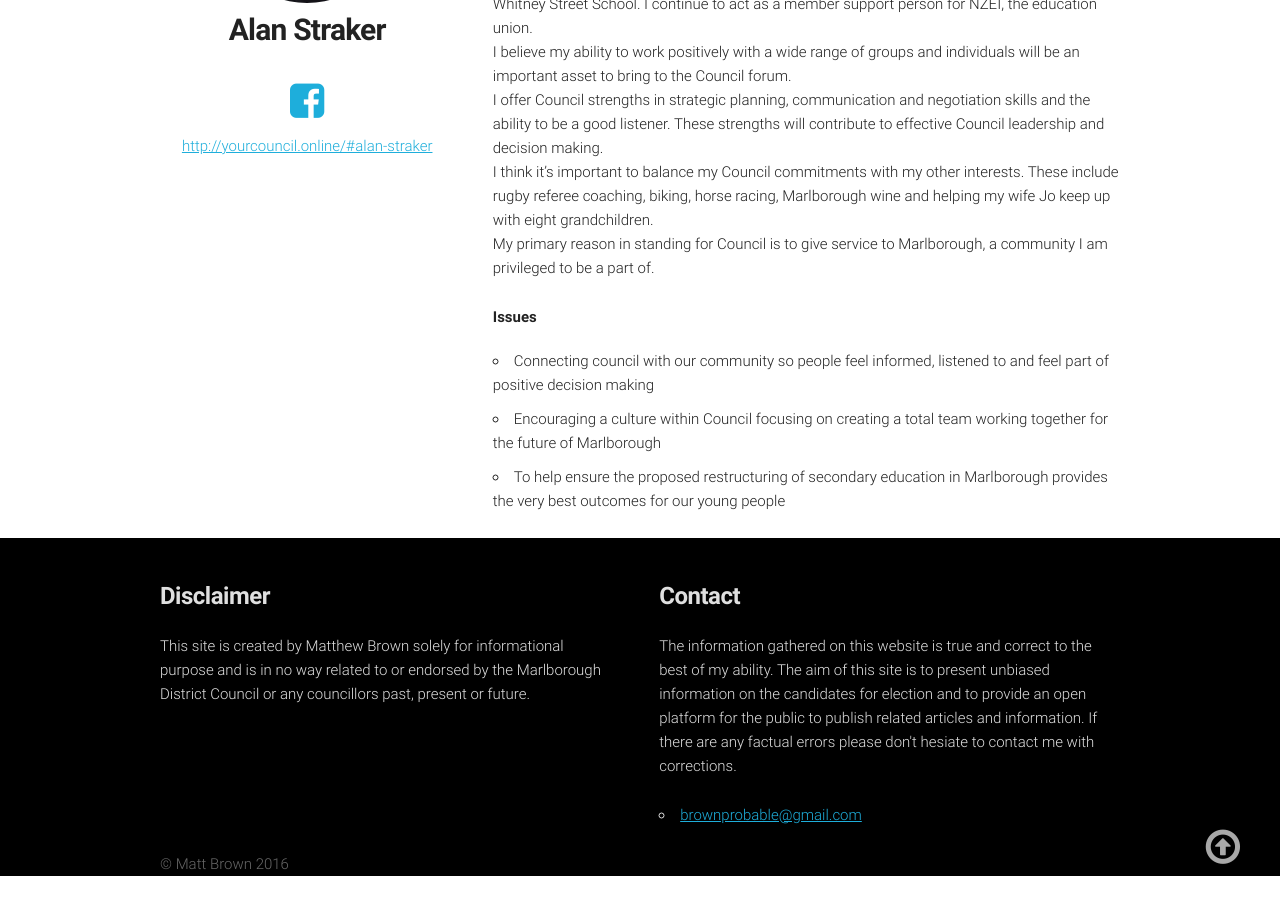
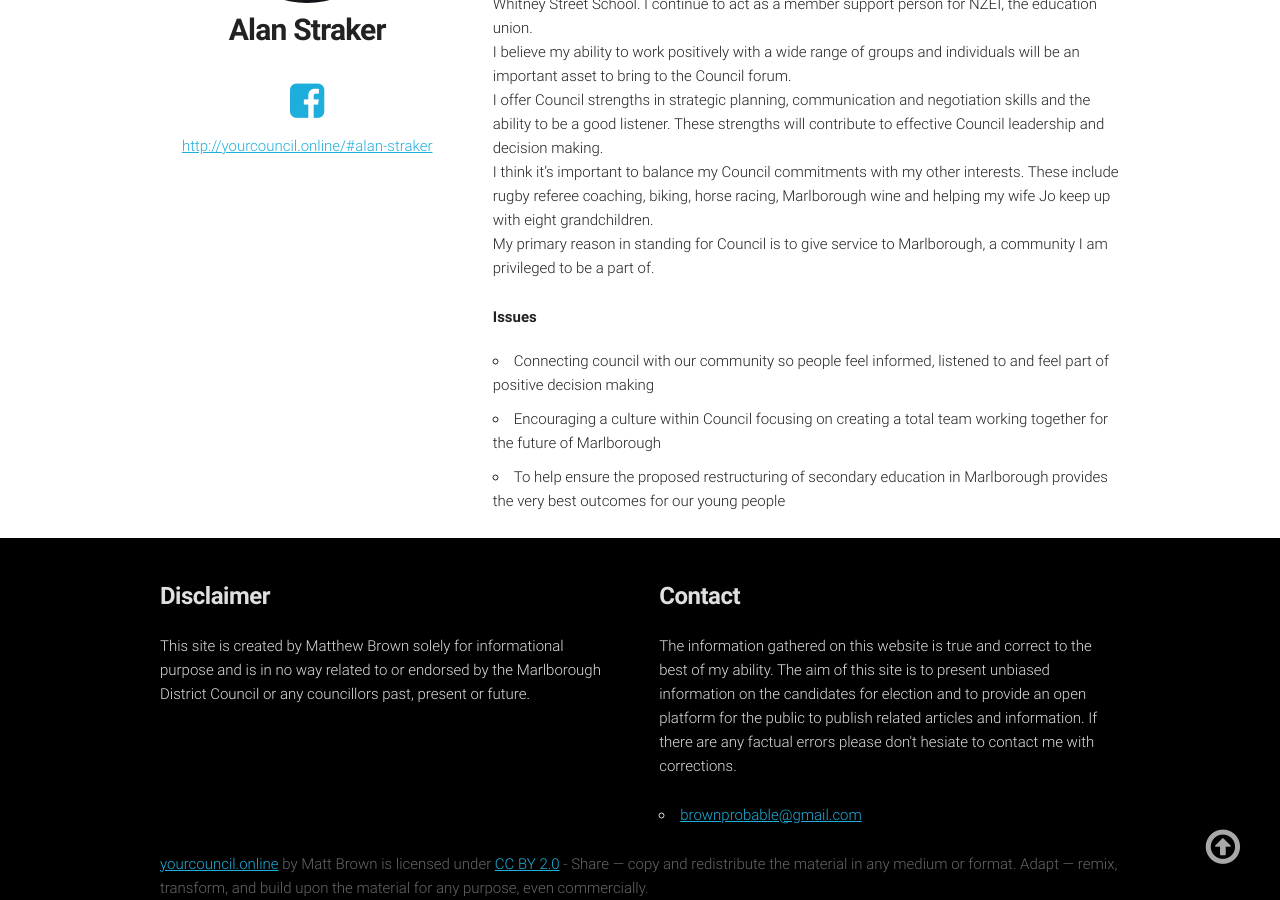
Before and after one commit to mattybrown/yourCouncil, a Jekyll site: the page built from index.html, in a window 1280 px wide and 900 px high, scrolled down 16501 px. Built offline with Jekyll 4.4.1, drawn with Linux system fonts in a browser that asks for light colours; nearby versions of some CDN libraries; before the commit the page ends 17377 px from its top, so only the background shows below that.

Commit message:
updated copyright to cc

```diff
--- a/_includes/footer.html
+++ b/_includes/footer.html
@@ -15,7 +15,7 @@
     </div>
   </div>
   <div class="container copyright">
-    &copy Matt Brown 2016
+    <a href="http:/yourcouncil.online">yourcouncil.online</a> by Matt Brown is licensed under <a href="http://creativecommons.org/licenses/by/2.0/">CC BY 2.0</a> -  Share — copy and redistribute the material in any medium or format. Adapt — remix, transform, and build upon the material for any purpose, even commercially.
   </div>
 </section>
 <script>
```
